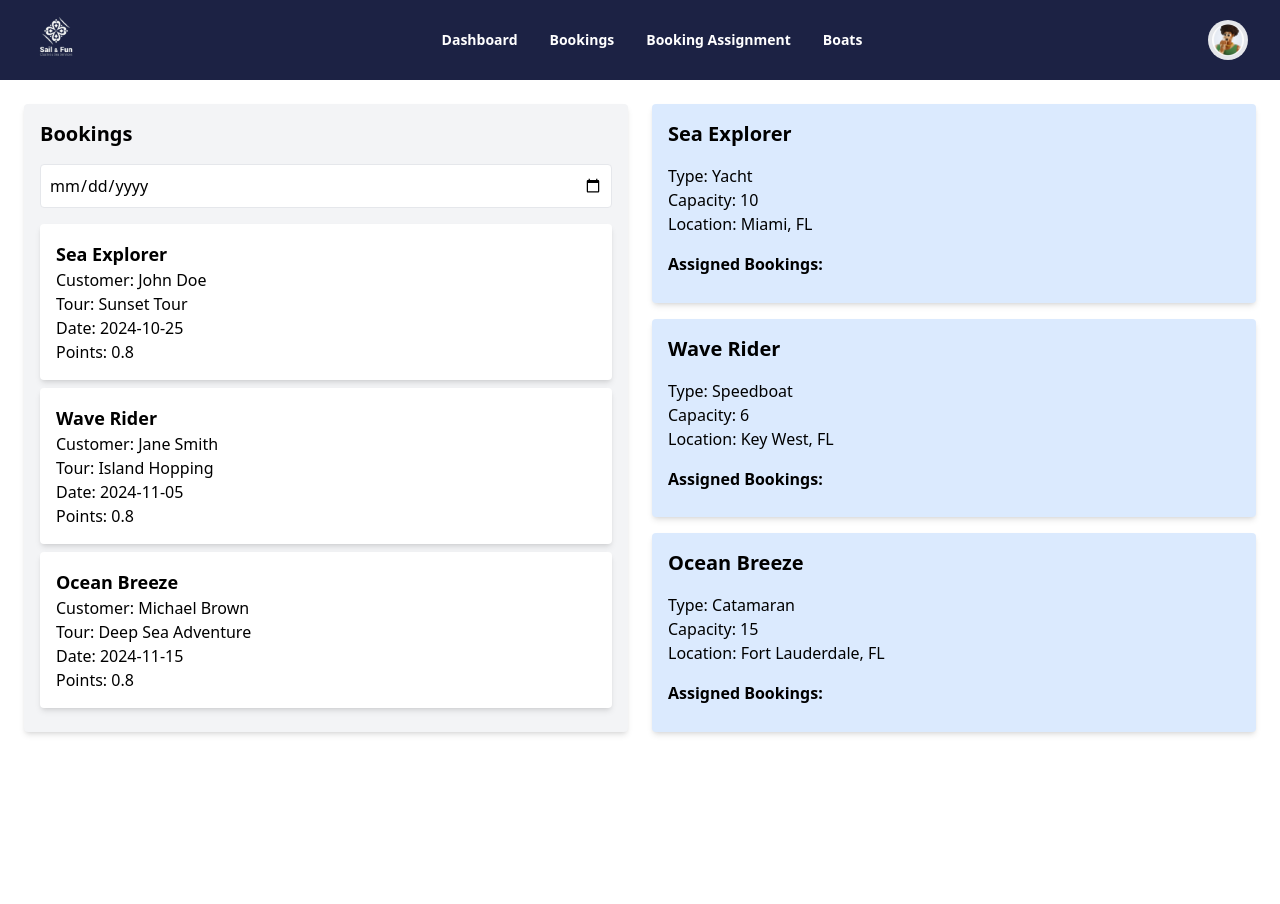
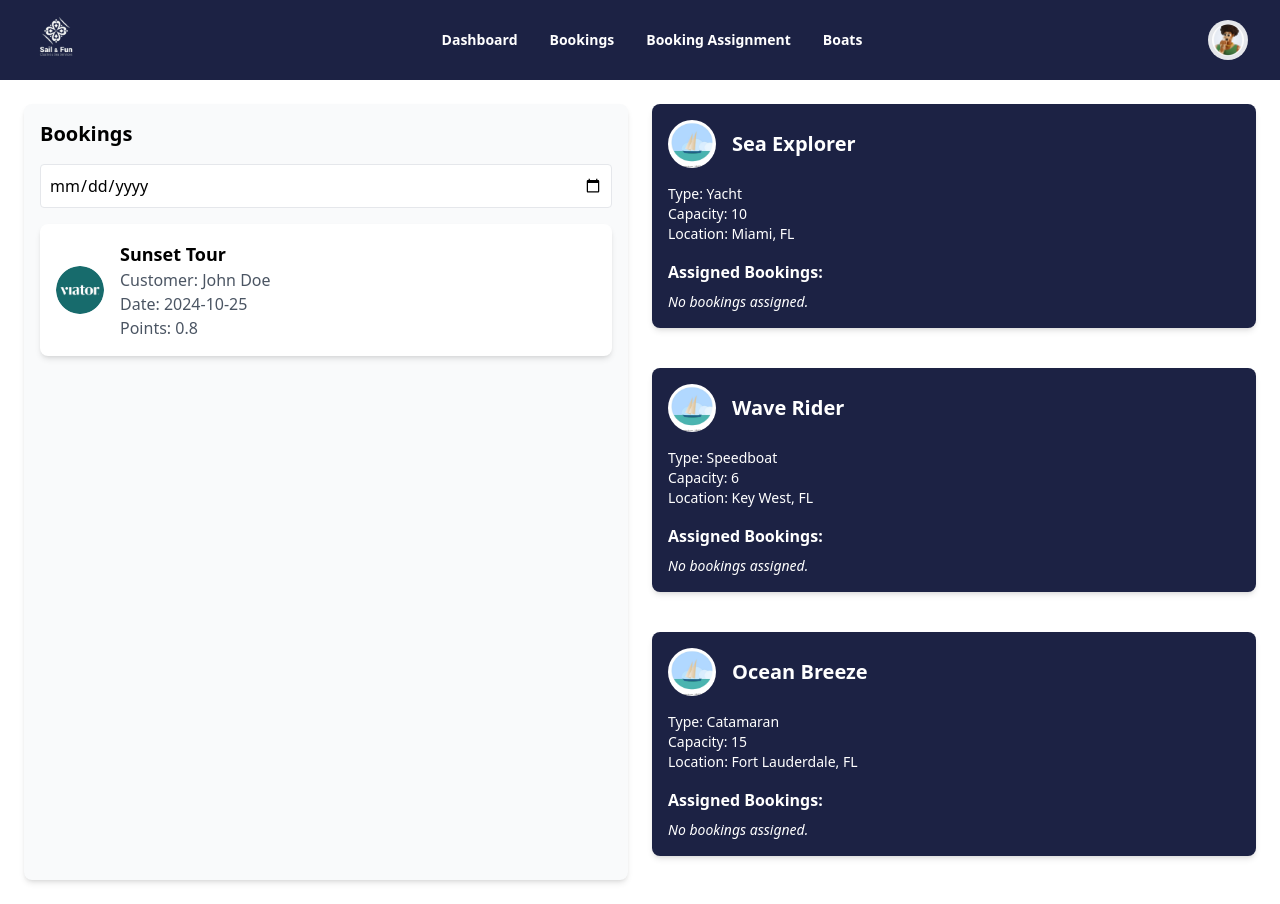
Before and after one commit to Lloret82/total_booking_frontend, a React (Vite) app: page /#/assignment in a window 1280 px wide. Before the commit the page ends 800 px from the top, so only its background shows below. Built offline with nearby package versions, Linux system fonts and the light colour scheme.

Commit message:
Fix image paths and update routing for GitHub Pages

```diff
--- /dev/null
+++ b/src/components/DraggableBooking.jsx
@@ -0,0 +1,30 @@
+import React from 'react';
+import { useDrag } from 'react-dnd';
+
+const DraggableBooking = ({ booking, isAssigned, sourceBoatId }) => {
+  const [{ isDragging }, drag] = useDrag({
+    type: 'BOOKING',
+    item: { id: booking.id, isAssigned, sourceBoatId },
+    collect: (monitor) => ({
+      isDragging: monitor.isDragging(),
+    }),
+  });
+
+  return (
+    <div
+      ref={drag}
+      className={`bg-white p-4 rounded-lg shadow-md mb-4 hover:shadow-lg transition-all flex items-center ${isDragging ? 'opacity-50' : ''} ${isAssigned ? 'bg-green-50 border-l-4 border-green-400' : ''}`}
+    >
+      {/* Tour Image */}
+      <img src={booking.logo || "./assets/boat.jpg.webp"} alt="Tour Logo" className="h-12 w-12 rounded-full mr-4" />
+      <div>
+        <h3 className="font-bold text-lg">{booking.tourName}</h3>
+        <p className="text-gray-600">Customer: {booking.customerName}</p>
+        <p className="text-gray-600">Date: {booking.departureDate}</p>
+        <p className="text-gray-600">Points: {booking.points}</p>
+      </div>
+    </div>
+  );
+};
+
+export default DraggableBooking;
--- /dev/null
+++ b/src/components/DroppableBoat.jsx
@@ -0,0 +1,40 @@
+import React from 'react';
+import { useDrop } from 'react-dnd';
+import DraggableBooking from './DraggableBooking';
+
+const DroppableBoat = ({ boat, onDropBooking }) => {
+  const [{ isOver }, drop] = useDrop({
+    accept: 'BOOKING',
+    drop: (item) => onDropBooking(item.id, boat.id, true, item.sourceBoatId),
+    collect: (monitor) => ({
+      isOver: monitor.isOver(),
+    }),
+  });
+
+  return (
+    <div
+      ref={drop}
+      className={`bg-customDarkBlue text-white p-4 rounded-lg shadow-md hover:shadow-lg transition-all mb-6 ${isOver ? 'bg-blue-300' : ''}`}
+    >
+      <div className="flex items-center mb-4">
+        <img src={boat.logo || "./assets/boat.jpg.webp"} alt="Boat Logo" className="h-12 w-12 rounded-full mr-4" />
+        <h2 className="text-xl font-bold">{boat.name}</h2>
+      </div>
+      <p className="text-sm">Type: {boat.type}</p>
+      <p className="text-sm">Capacity: {boat.capacity}</p>
+      <p className="text-sm">Location: {boat.location}</p>
+      <h3 className="font-bold mt-4">Assigned Bookings:</h3>
+      <div className="mt-2">
+        {boat.assignedBookings.length === 0 ? (
+          <p className="italic text-sm">No bookings assigned.</p>
+        ) : (
+          boat.assignedBookings.map((booking) => (
+            <DraggableBooking key={booking.id} booking={booking} isAssigned={true} sourceBoatId={boat.id} />
+          ))
+        )}
+      </div>
+    </div>
+  );
+};
+
+export default DroppableBoat;
--- a/src/data/DummyBookings.json
+++ b/src/data/DummyBookings.json
@@ -9,42 +9,10 @@
         "isAssigned": false,
         "points": "0.8",
         "duration": "3 hours",
-      "capacity": "30 people",
+        "capacity": "30",
         "location": "Harbor A",
-      "price": "$150",
-      "guideName": "Captain Jack",
-      "status": "Confirmed"
-    },
-    {
-      "id": 2,
-      "boatName": "Wave Rider",
-      "date": "2024-11-05",
-      "customerName": "Jane Smith",
-      "tourName": "Island Hopping",
-      "departureDate": "2024-11-05",
-      "isAssigned": false,
-      "points": "0.8",
-      "duration": "5 hours",
-      "capacity": "20 people",
-      "location": "Harbor B",
-      "price": "$200",
-      "guideName": "Captain Ron",
-      "status": "Pending"
-    },
-    {
-      "id": 3,
-      "boatName": "Ocean Breeze",
-      "date": "2024-11-15",
-      "customerName": "Michael Brown",
-      "tourName": "Deep Sea Adventure",
-      "departureDate": "2024-11-15",
-      "isAssigned": false,
-      "points": "0.8",
-      "duration": "8 hours",
-      "capacity": "15 people",
-      "location": "Harbor C",
-      "price": "$300",
-      "guideName": "Captain Smith",
-      "status": "Cancelled"
+        "price": "$2000",
+        "status": "Confirmed",
+        "logo": "./assets/512x512-2.avif"
       }
   ]
--- a/src/pages/Assignment.jsx
+++ b/src/pages/Assignment.jsx
@@ -1,57 +1,11 @@
 import React, { useState, useEffect } from 'react';
 import { DndProvider, useDrag, useDrop } from 'react-dnd';
 import { HTML5Backend } from 'react-dnd-html5-backend';
+import DraggableBooking from '../components/DraggableBooking';
+import DroppableBoat from '../components/DroppableBoat';
 import dummyBookings from '../data/dummyBookings.json';
 import dummyBoats from '../data/dummyBoats.json';
 
-const DraggableBooking = ({ booking, isAssigned, sourceBoatId }) => {
-  const [{ isDragging }, drag] = useDrag({
-    type: 'BOOKING',
-    item: { id: booking.id, isAssigned, sourceBoatId },
-    collect: (monitor) => ({
-      isDragging: monitor.isDragging(),
-    }),
-  });
-
-  return (
-    <div
-      ref={drag}
-      className={`bg-white p-4 rounded shadow-md mb-2 ${isDragging ? 'opacity-50' : ''} ${isAssigned ? 'bg-gray-200' : ''}`}
-    >
-      <h3 className="font-bold text-lg">{booking.boatName}</h3>
-      <p>Customer: {booking.customerName}</p>
-      <p>Tour: {booking.tourName}</p>
-      <p>Date: {booking.departureDate}</p>
-      <p>Points: {booking.points}</p>
-    </div>
-  );
-};
-
-const DroppableBoat = ({ boat, onDropBooking }) => {
-  const [{ isOver }, drop] = useDrop({
-    accept: 'BOOKING',
-    drop: (item) => onDropBooking(item.id, boat.id, true, item.sourceBoatId),
-    collect: (monitor) => ({
-      isOver: monitor.isOver(),
-    }),
-  });
-
-  return (
-    <div
-      ref={drop}
-      className={`bg-blue-100 p-4 rounded shadow-md ${isOver ? 'bg-blue-200' : ''}`}
-    >
-      <h2 className="text-xl font-bold mb-4">{boat.name}</h2>
-      <p>Type: {boat.type}</p>
-      <p>Capacity: {boat.capacity}</p>
-      <p>Location: {boat.location}</p>
-      <h3 className="font-bold mt-4">Assigned Bookings:</h3>
-      {boat.assignedBookings.map((booking) => (
-        <DraggableBooking key={booking.id} booking={booking} isAssigned={true} sourceBoatId={boat.id} />
-      ))}
-    </div>
-  );
-};
 
 const Assignment = () => {
   const [bookings, setBookings] = useState([]);
@@ -75,12 +29,15 @@ const Assignment = () => {
 
   const handleDropBooking = (bookingId, boatId, isAssigning, sourceBoatId = null) => {
     const draggedBooking = bookings.find((booking) => booking.id === bookingId) ||
-                           boats.flatMap(boat => boat.assignedBookings).find(booking => booking.id === bookingId);
+      boats.flatMap(boat => boat.assignedBookings).find(booking => booking.id === bookingId);
 
     if (isAssigning) {
       if (draggedBooking && !draggedBooking.isAssigned) {
         draggedBooking.isAssigned = true;
-        const updatedBookings = bookings.filter((booking) => booking.id !== bookingId);
+        draggedBooking.status = "Assigned";
+        const updatedBookings = bookings.map((booking) =>
+          booking.id === bookingId ? draggedBooking : booking
+        );
         const updatedBoats = boats.map((boat) => {
           if (boat.id === boatId) {
             return {
@@ -97,28 +54,30 @@ const Assignment = () => {
         saveToLocalStorage('boats', updatedBoats);
       }
     } else {
-      let updatedBoats = boats;
-      if (sourceBoatId) {
-        updatedBoats = boats.map((boat) => ({
+      if (draggedBooking && draggedBooking.isAssigned) {
+        draggedBooking.isAssigned = false;
+        draggedBooking.status = "To Assign";
+        const updatedBookings = bookings.map((booking) =>
+          booking.id === bookingId ? draggedBooking : booking
+        );
+        const updatedBoats = boats.map((boat) => ({
           ...boat,
           assignedBookings: boat.id === sourceBoatId
             ? boat.assignedBookings.filter((booking) => booking.id !== bookingId)
             : boat.assignedBookings,
         }));
+
+        setBookings(updatedBookings);
+        setBoats(updatedBoats);
+        saveToLocalStorage('bookings', updatedBookings);
+        saveToLocalStorage('boats', updatedBoats);
       }
-
-      draggedBooking.isAssigned = false;
-      const updatedBookings = [...bookings, draggedBooking];
-      setBookings(updatedBookings);
-      setBoats(updatedBoats);
-      saveToLocalStorage('bookings', updatedBookings);
-      saveToLocalStorage('boats', updatedBoats);
     }
   };
 
   const filteredBookings = bookings.filter((booking) => {
-    if (!filterDate) return true;
-    return booking.departureDate === filterDate;
+    if (!filterDate) return !booking.isAssigned;
+    return booking.departureDate === filterDate && !booking.isAssigned;
   });
 
   const DroppableBookings = () => {
@@ -133,7 +92,7 @@ const Assignment = () => {
     return (
       <div
         ref={drop}
-        className={`bg-gray-100 p-4 rounded shadow-md ${isOver ? 'bg-gray-200' : ''}`}
+        className={`bg-gray-50 p-4 rounded-lg shadow-md hover:shadow-lg transition-all ${isOver ? 'bg-gray-200' : ''}`}
       >
         <h2 className="text-xl font-bold mb-4">Bookings</h2>
         <input
@@ -152,7 +111,7 @@ const Assignment = () => {
 
   return (
     <DndProvider backend={HTML5Backend}>
-      <div className="container mx-auto p-6 grid grid-cols-2 gap-6">
+      <div className="container mx-auto p-6 grid grid-cols-1 lg:grid-cols-2 gap-6">
         <DroppableBookings />
         <div className="grid grid-cols-1 gap-4">
           {boats.map((boat) => (
```
Also changed, not shown: src/pages/Bookings.jsx (+23 -16 lines), public/assets/boat.jpg.webp (added), 5 other files (tests, documents, lock files or other folders). Lines whose indentation alone changed are shown as unchanged.
